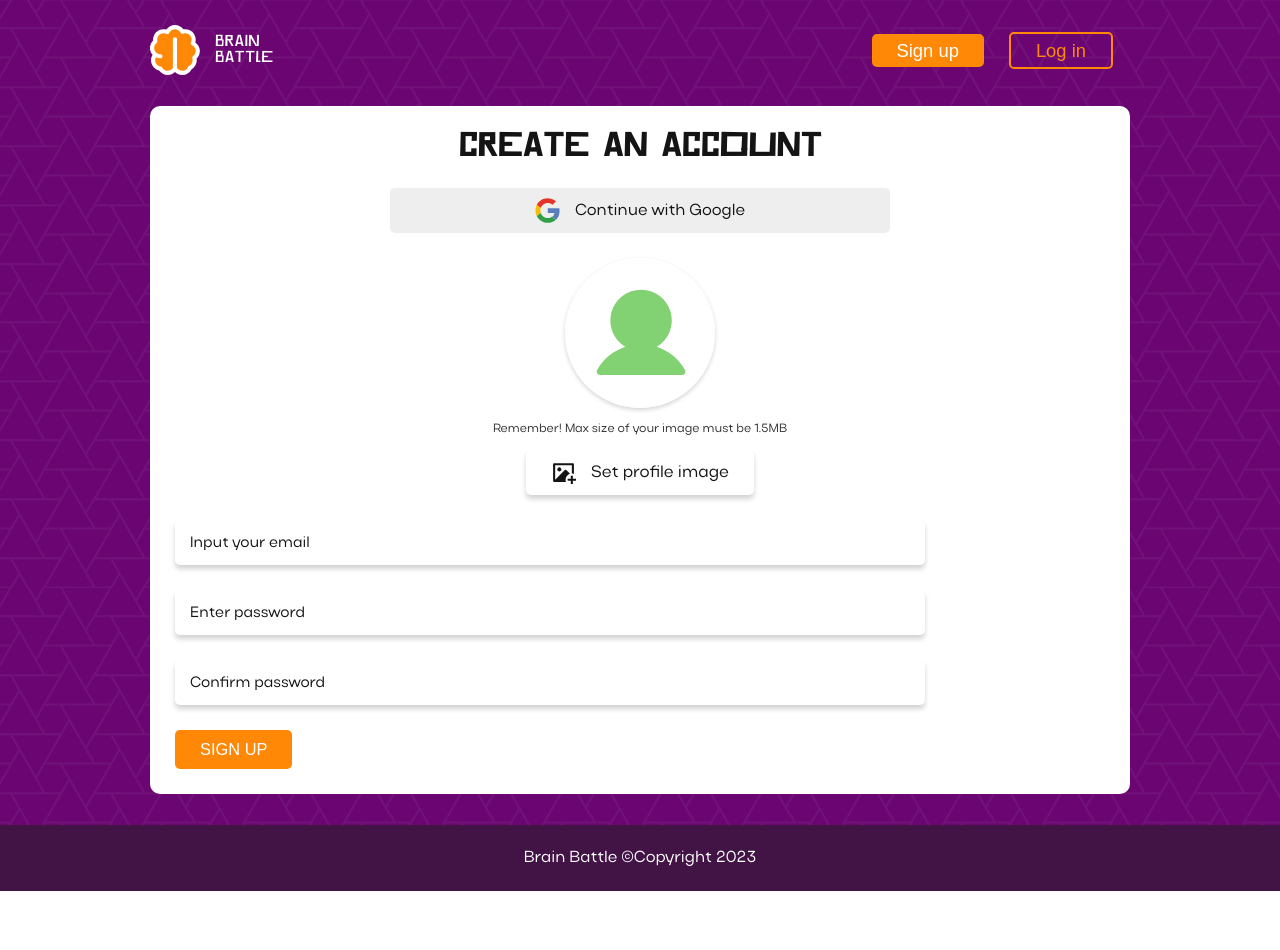
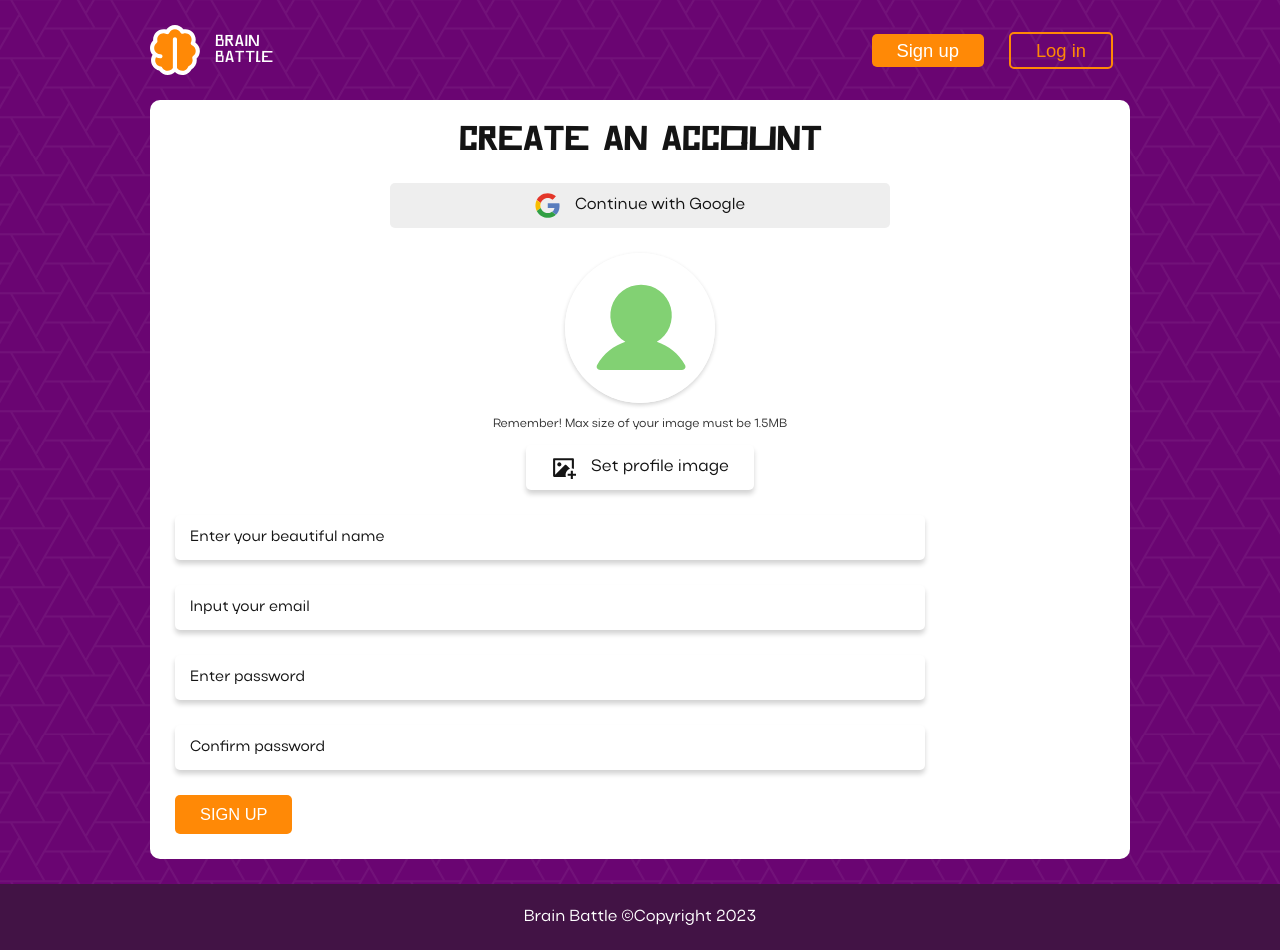
Before and after one commit to viktor-kindrat/brain-battle, a React (Create React App) app: page /signUp in a window 1280 px wide. Before the commit the page ends 891 px from the top, so only its background shows below. Built offline with nearby package versions, Linux system fonts and the light colour scheme.

Commit message:
All inputs check

```diff
--- a/src/Components/Form/Form.jsx
+++ b/src/Components/Form/Form.jsx
@@ -67,6 +67,10 @@ function Form({ type }) {
                                     <input onChange={avatarChangeHandler} id="form-avatar" type="file" name="avatar" className="Form__input Form__input_file" />
                                 </div>
                                 <div className="Form__input-container">
+                                    <label htmlFor="form-name" className="Form__label">Enter your beautiful name</label>
+                                    <input onFocus={inputFocusHandler} onBlur={inputBlurHandler} id="form-name" type="text" name="name" className="Form__input" />
+                                </div>
+                                <div className="Form__input-container">
                                     <label htmlFor="form-email" className="Form__label">Input your email</label>
                                     <input onFocus={inputFocusHandler} onBlur={inputBlurHandler} id="form-email" type="text" name="email" className="Form__input" />
                                 </div>
```
